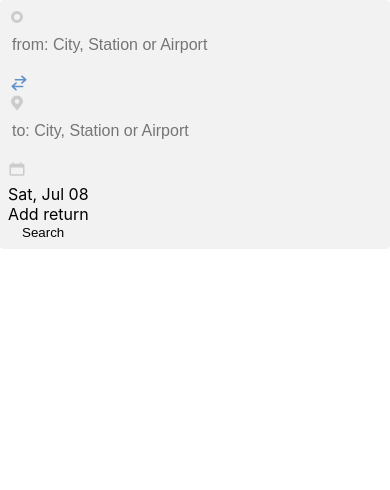
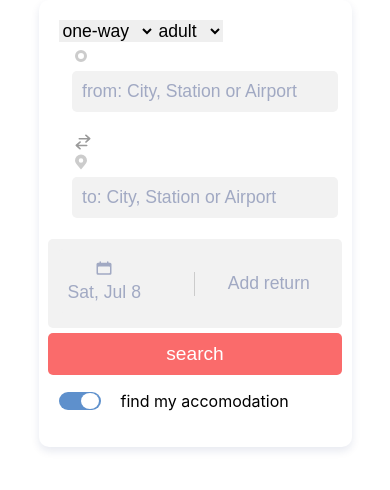
Before and after one commit to Ne3koo/searchbar_omio, a React (Create React App) app: page / in a window 390 px wide. Shown: the top 490 px of the page. Built offline with nearby package versions, Linux system fonts and the light colour scheme.

Commit message:
Ajout du bouton et calendrier date + de CSS mobile

```diff
--- a/src/App.css
+++ b/src/App.css
@@ -1,29 +1,10 @@
-.search-bar {
-  display: flex;
-  align-items: center;
-  background-color: #f2f2f2;
-  border-radius: 4px;
-  padding: 8px;
+#changeInputSvG{
+  width: 20px;
+  height: 20px;
+  color: rgb(94, 144, 204);
+  transform: rotate(90deg);
+  transform-origin: center center;
 }
-
-.search-bar input {
-  flex: 1;
-  border: none;
-  background: none;
-  padding: 4px;
-  font-size: 16px;
-}
-
-.search-bar button {
-  border: none;
-  background: none;
-  margin-left: 8px;
-  cursor: pointer;
-  display: flex;
-  align-items: center;
-  justify-content: center;
-}
-
 .search-bar svg {
   width: 18px;
   height: 18px;
@@ -43,18 +24,166 @@
   top:undefined;
   cursor:undefined
 }
-#changeInputSvG{
-  width: 20px;
-  height: 20px;
-  color: rgb(94, 144, 204);
-  transform: rotate(90deg);
-  transform-origin: center center;
+form {
+  background-color: #fff;
+  padding: 20px;
+  border-radius: 10px;
+  box-shadow: 0 4px 8px rgba(19, 41, 104, .1);
+  width: 70%;
+  margin: auto;
+  display: flex;
+  justify-content: center;
+  align-items: center;
+  flex-direction: column;
 }
-#date{
+
+.select {
+  align-self: flex-start;
+}
+
+.select select {
+  border: none;
+  margin-bottom: 5px;
+  font-size: 1.1rem;
+}
+
+#input1,
+#input2 {
+  width: 100%;
+  padding: 10px;
+  margin-bottom: 5px;
+  font-size: 1.1rem;
+  color: #a1a9c3;
+  border: none;
+  background-color: rgb(242, 242, 242);
+  border-radius: 5px;
   position: relative;
-  flex: 1;
-  width:auto
 }
-button{
-  flex-grow: 2;
+#input1::placeholder, #input2::placeholder{
+  color: #a1a9c3;
 }
+#input1:focus, #input2:focus, #date:focus, .return:focus{
+  border: 1px solid #a1a9c3;
+  outline: 0;
+}
+#input1::before, #input2::before {
+  width: auto;
+  position: absolute;
+}
+.date {
+  display: flex;
+  width: 108%;
+}
+
+#date,
+.return {
+  padding: 10px;
+  margin-bottom: 5px;
+  font-size: 1.1rem;
+  color: #a1a9c3;
+  border: none;
+  background-color: rgb(242, 242, 242);
+  flex: 2;
+  position: relative;
+}
+
+.return::before {
+  position: absolute;
+  left: -1px;
+  top: 50%;
+  margin-top: -12px;
+  content: "";
+  height: 24px;
+  width: 1px;
+  background-color: #ccc;
+}
+
+#date {
+  border-radius: 5px 0 0 5px;
+}
+
+.return {
+  border-radius: 0 5px 5px 0;
+}
+
+.search {
+  background-color: #fa6b6b;
+  padding: 10px;
+  width: 108%;
+  border: none;
+  border-radius: 5px;
+  color: #fff;
+  font-size: 1.2rem;
+  font-weight: 400;
+}
+
+
+/* boutton toggle switch */
+
+.toggle{
+  display: flex;
+  align-items: center;
+  align-self: flex-start;
+}
+.toggle p{
+  margin-left: 20px;
+}
+.switch {
+  position: relative;
+  display: inline-block;
+  width: 42px;
+  height: 18px;
+}
+
+.switch input {
+  opacity: 0;
+  width: 0;
+  height: 0;
+}
+
+.slider {
+  position: absolute;
+  cursor: pointer;
+  top: 0;
+  left: 0;
+  right: 0;
+  bottom: 0;
+  background-color: #ccc;
+  -webkit-transition: .4s;
+  transition: .4s;
+}
+
+.slider:before {
+  position: absolute;
+  content: "";
+  height: 16px;
+  width: 18px;
+  left: 2px;
+  bottom: 1px;
+  background-color: white;
+  -webkit-transition: .4s;
+  transition: .4s;
+}
+
+input:checked + .slider {
+  background-color: rgb(94, 144, 204);
+}
+
+input:focus + .slider {
+  box-shadow: 0 0 1px rgb(94, 144, 204);
+}
+
+input:checked + .slider:before {
+  -webkit-transform: translateX(20px);
+  -ms-transform: translateX(20px);
+  transform: translateX(20px);
+}
+
+/* Rounded sliders */
+.slider.round {
+  border-radius: 14px;
+}
+
+.slider.round:before {
+  border-radius: 50%;
+}
--- /dev/null
+++ b/src/composer/date.tsx
@@ -0,0 +1,45 @@
+import React, { useState } from 'react';
+import Calendar from 'react-calendar';
+import 'react-calendar/dist/Calendar.css';
+import '../App.css';
+
+const DateComponent: React.FC = () => {
+    const [currentDate, setCurrentDate] = useState(new Date());
+    const [calendarOpen, setCalendarOpen] = useState(false);
+
+    const handleDateClick = () => {
+      setCalendarOpen(!calendarOpen);
+    };
+    const handleDateChange = (date: Date | Date[]) => {
+        if (Array.isArray(date)) {
+          // Si vous souhaitez gérer une sélection de plage de dates
+          // Vous pouvez mettre en œuvre votre logique ici
+        } else {
+          setCurrentDate(date as Date);
+        }
+      };
+    const options: Intl.DateTimeFormatOptions = { weekday: 'short', month: 'short', day: 'numeric' };
+    const formattedDate = currentDate.toLocaleDateString('en-US', options);
+
+    return (
+      <div id="date">
+        <button onClick={handleDateClick} id='date'>
+            <div onClick={handleDateClick}>
+                <svg viewBox="0 0 24 24" xmlns="http://www.w3.org/2000/svg">
+                    <path
+                    d="M18 5h2a2 2 0 0 1 2 2v12a2 2 0 0 1-2 2H4a2 2 0 0 1-2-2V7a2 2 0 0 1 2-2h2V4a1 1 0 1 1 2 0v1h8V4a1 1 0 0 1 2 0v1zM5 10a1 1 0 0 0-1 1v7a1 1 0 0 0 1 1h14a1 1 0 0 0 1-1v-7a1 1 0 0 0-1-1H5z"
+                    fill="currentColor"
+                    fillRule="evenodd"
+                    ></path>
+                </svg>
+            </div>
+        {formattedDate}
+        </button>
+        {calendarOpen && (
+          <Calendar value={currentDate} onClickDay={setCurrentDate} />
+        )}
+      </div>
+    );
+  };
+
+  export default DateComponent;
--- a/src/composer/searchbar.tsx
+++ b/src/composer/searchbar.tsx
@@ -3,6 +3,8 @@ import axios from 'axios';
 import { fetchCitySuggestions, updateSearchBarInput } from './position';
 import { fetchPopularCities } from './fromPopoular';
 import { fetchPopularCitiesFrom } from './toPopular';
+import DateComponent from './date';
+
 
 const SearchBar: React.FC = () => {
   const [searchTermInput1, setSearchTermInput1] = useState('');
@@ -60,21 +62,35 @@ const SearchBar: React.FC = () => {
 
 
   return (
+    <body>
+      {/* Formulaire barre de recherche */}
+      <form className="search-bar" onSubmit={handleSubmit}>
+        <div className='select'>
+          {/* Aller simple / Aller-Retour */}
+          <select name="way" id="way">
+            <option value="one-way">one-way</option>
+            <option value="round-trip">round-trip</option>
+          </select>
+          {/* Choix des passagers */}
+          <select name="age" id="age">
+            <option value="adult">adult</option>
+            <option value="youth">youth</option>
+            <option value="senior">senior</option>
+          </select>
+        </div>
+
+        {/* Premier input */}
         <div>
-{/* Bloc searchbar */}
-<form className="search-bar" onSubmit={handleSubmit}>
-    {/* formulaire de voyage */}
-  <div>
-    {/* Contient le premier input */}
-    <div>
-      {/* Aligne les inputs */}
-      <div>
-        {/* contient le SVG */}
-        <div id='posSvg'color="#ccc"><svg viewBox="0 0 24 24" xmlns="http://www.w3.org/2000/svg" xmlnsXlink="http://www.w3.org/1999/xlink"><defs>
+          {/* SVG de l'input */}
+          <div id='posSvg'color="#ccc">
+            <svg viewBox="0 0 24 24" xmlns="http://www.w3.org/2000/svg">
               <path d="M12 16a4 4 0 1 0 0-8 4 4 0 0 0 0 8zm0 4a8 8 0 1 1 0-16 8 8 0 0 1 0 16z"
-        id="PinStart__a"></path></defs><use fill="currentColor" xlinkHref="#PinStart__a" fill-rule="evenodd"></use></svg>
+              fill="currentColor"
+              fill-rule="evenodd"
+              ></path>
+            </svg>
           </div>
-      </div>
+          {/* Input */}
           <div>
             <input
             type="text"
@@ -89,11 +105,13 @@ const SearchBar: React.FC = () => {
             onChange={(event) => handleInputChange(event, 'input1')}
             onBlur={() => handleInputBlur('input1')}
             />
+            {/* API suggestions villes */}
             <ul>
             {searchTermInput1.trim() === '' ? (
             citySuggestionsInput1.map((suggestion, index) => (
             <li key={index}>{suggestion}</li>
             ))
+            // API auto-complétion
             ) : (
             popularCities.map((city, index) => (
             <li key={index}>{city}</li>
@@ -101,18 +119,33 @@ const SearchBar: React.FC = () => {
             )}
             </ul>
           </div>
-
-      <div>
           {/* Contient le SVG permettant permutation au From...TO */}
-      <div id='changeInputSvG' color="#5E90CC"><svg viewBox="0 0 24 24" xmlns="http://www.w3.org/2000/svg" xmlnsXlink="http://www.w3.org/1999/xlink"><defs><path d="M6.632 5.763L3.757 8.961a.978.978 0 0 1-1.454 0 1.21 1.21 0 0 1 0-1.618l4.499-5.005a1 1 0 0 1 1.487 0l4.397 4.892a1.21 1.21 0 0 1-.073 1.691.978.978 0 0 1-1.38-.073l-2.58-2.869v11.017a1 1 0 0 1-1 1h-.021a1 1 0 0 1-1-1V5.763zm11.022 12.261l2.578-2.868a.978.978 0 0 1 1.454 0 1.21 1.21 0 0 1 0 1.617l-4.397 4.892a1 1 0 0 1-1.487 0l-4.499-5.005a1.21 1.21 0 0 1 0-1.618.978.978 0 0 1 1.454 0l2.875 3.198V7.007a1 1 0 0 1 1-1h.022a1 1 0 0 1 1 1v11.017z" id="Swapper__a"></path></defs><use fill="currentColor" xlinkHref="#Swapper__a" fill-rule="evenodd"></use></svg></div>
+          <div id='changeInputSvG' color="#5E90CC">
+            <svg viewBox="0 0 24 24" xmlns="http://www.w3.org/2000/svg" xmlnsXlink="http://www.w3.org/1999/xlink">
+              <path d="M6.632 5.763L3.757 8.961a.978.978 0 0 1-1.454 0 1.21 1.21 0 0 1 0-1.618l4.499-5.005a1 1 0 0 1
+              1.487 0l4.397 4.892a1.21 1.21 0 0 1-.073 1.691.978.978 0 0 1-1.38-.073l-2.58-2.869v11.017a1 1 0 0 1-1
+              1h-.021a1 1 0 0 1-1-1V5.763zm11.022 12.261l2.578-2.868a.978.978 0 0 1 1.454 0 1.21 1.21 0 0 1 0
+              1.617l-4.397 4.892a1 1 0 0 1-1.487 0l-4.499-5.005a1.21 1.21 0 0 1 0-1.618.978.978 0 0 1 1.454 0l2.875
+              3.198V7.007a1 1 0 0 1 1-1h.022a1 1 0 0 1 1 1v11.017z">
+              </path> <use fill="currentColor" xlinkHref="#Swapper__a" fill-rule="evenodd"></use>
+            </svg>
+          </div>
+        {/* fermeture balise du premier input */}
         </div>
 
         {/* Second input */}
         <div>
-        <div>
           {/* Contient le SVG */}
-          <div id='posSvg'color="#ccc"><svg viewBox="0 0 24 24" xmlns="http://www.w3.org/2000/svg" xmlnsXlink="http://www.w3.org/1999/xlink"><defs><path d="M12 13a3 3 0 1 0 0-6 3 3 0 0 0 0 6zm-8-3a8 8 0 1 1 16 0c0 1.842-1.176 4.053-3.53 6.635L12 22l-4.47-5.365C5.175 14.053 4 11.842 4 10z" id="Pin__a"></path></defs><use fill="currentColor" xlinkHref="#Pin__a" fill-rule="evenodd"></use></svg></div>
+          <div id='posSvg'color="#ccc">
+            <svg viewBox="0 0 24 24" xmlns="http://www.w3.org/2000/svg">
+              <path d="M12 13a3 3 0 1 0 0-6 3 3 0 0 0 0 6zm-8-3a8 8 0 1 1 16 0c0 1.842-1.176 4.053-3.53 6.635L12
+              22l-4.47-5.365C5.175 14.053 4 11.842 4 10z"
+              fill-rule="evenodd"
+              fill="currentColor"
+              ></path>
+            </svg>
           </div>
+          {/* Input 2 */}
           <div>
           <input
           type="text"
@@ -127,11 +160,13 @@ const SearchBar: React.FC = () => {
           onChange={(event) => handleInputChange(event, 'input2')}
           onBlur={() => handleInputBlur('input2')}
           />
+          {/* API suggestion */}
           <ul>
           {searchTermInput1.trim() === '' ? (
           citySuggestionsInput1.map((suggestion, index) => (
           <li key={index}>{suggestion}</li>
           ))
+          // API auto-complétion
           ) : (
           popularCitiesFrom.map((city, index) => (
           <li key={index}>{city}</li>
@@ -139,31 +174,28 @@ const SearchBar: React.FC = () => {
           )}
           </ul>
           </div>
+        {/* Fermeture second input */}
         </div>
-      <div>
-        {/* Date & add retour */}
-        <div id='date'>
-          <div id='posSvg' color="#A1A9C3"><svg viewBox="0 0 24 24" xmlns="http://www.w3.org/2000/svg"><path d="M18 5h2a2 2 0 0 1 2 2v12a2 2 0 0 1-2 2H4a2 2 0 0 1-2-2V7a2 2 0 0 1 2-2h2V4a1 1 0 1 1 2 0v1h8V4a1 1 0 0 1 2 0v1zM5 10a1 1 0 0 0-1 1v7a1 1 0 0 0 1 1h14a1 1 0 0 0 1-1v-7a1 1 0 0 0-1-1H5z" fill="currentColor" fill-rule="evenodd"></path></svg></div>
-          <div><span data-e2e="buttonDepartureDateText"><span>Sat, Jul 08</span></span></div>
+
+        <div className='date'>
+          {/* Date */}
+          <DateComponent/>
+          {/* Retour */}
+          <button className='return'>Add return</button>
         </div>
-        {/* Retour */}
-        <div id='date'>
-        <div role="button" data-e2e="buttonReturnDate" id="buttonReturnDate">
-          <div><span data-e2e="buttonReturnDateText">Add return</span></div>
-        </div>
-        </div>
-      </div>
-      {/* Bouton */}
-      <div>
-        <button data-e2e="buttonSearch" type="submit">
-          <div ><span>Search</span></div>
-        </button>
-      </div>
-    </div>
+        {/* Bouton de validation */}
+        <input type="submit" value="search" className="search"></input>
+
+        {/* Find accommodation */}
+        <div className="toggle">
+          <label className="switch">
+            <input type="checkbox" checked></input>
+            <span className="slider round"></span>
+          </label>
+          <p>find my accomodation</p>
         </div>
       </form>
-
-</div>
+    </body>
   );
 };
 
```
Also changed, not shown: package.json (+7 -0 lines), 1 other file (tests, documents, lock files or other folders). Lines whose indentation alone changed are shown as unchanged.
